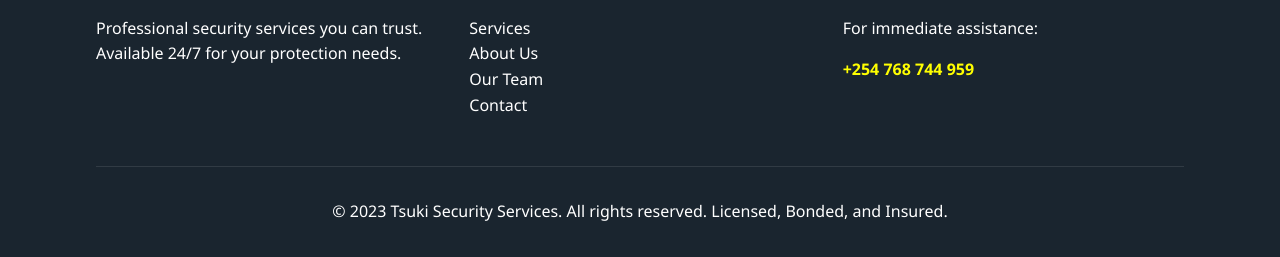
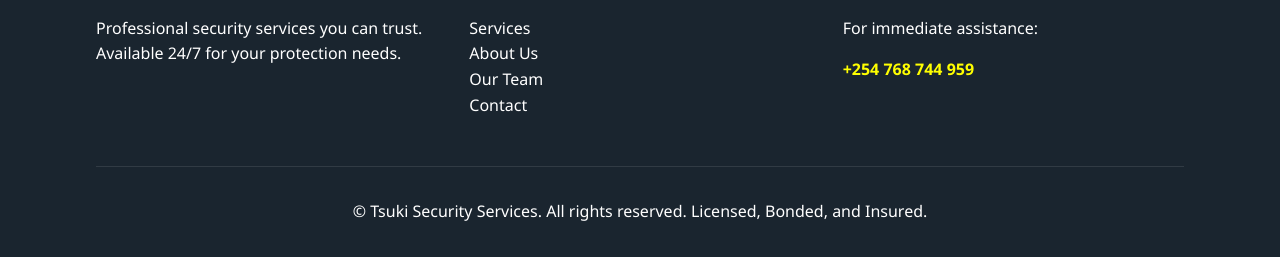
Before and after one commit to kenado18/tsuki-security, a plain HTML site: page index.html in a window 1280 px wide. Shown: the part 3770-4027 px from the top of the page. Drawn offline with Linux system fonts and the light colour scheme.

Commit message:
Update and rename tsuki.html to index.html

```diff
--- a/tsuki.html
+++ b/index.html
@@ -172,7 +172,7 @@
             </div>
 
             <div class="copyright">
-                <p>&copy; 2023 Tsuki Security Services. All rights reserved. Licensed, Bonded, and Insured.</p>
+                <p>&copy; Tsuki Security Services. All rights reserved. Licensed, Bonded, and Insured.</p>
             </div>
         </div>
     </footer>
```
